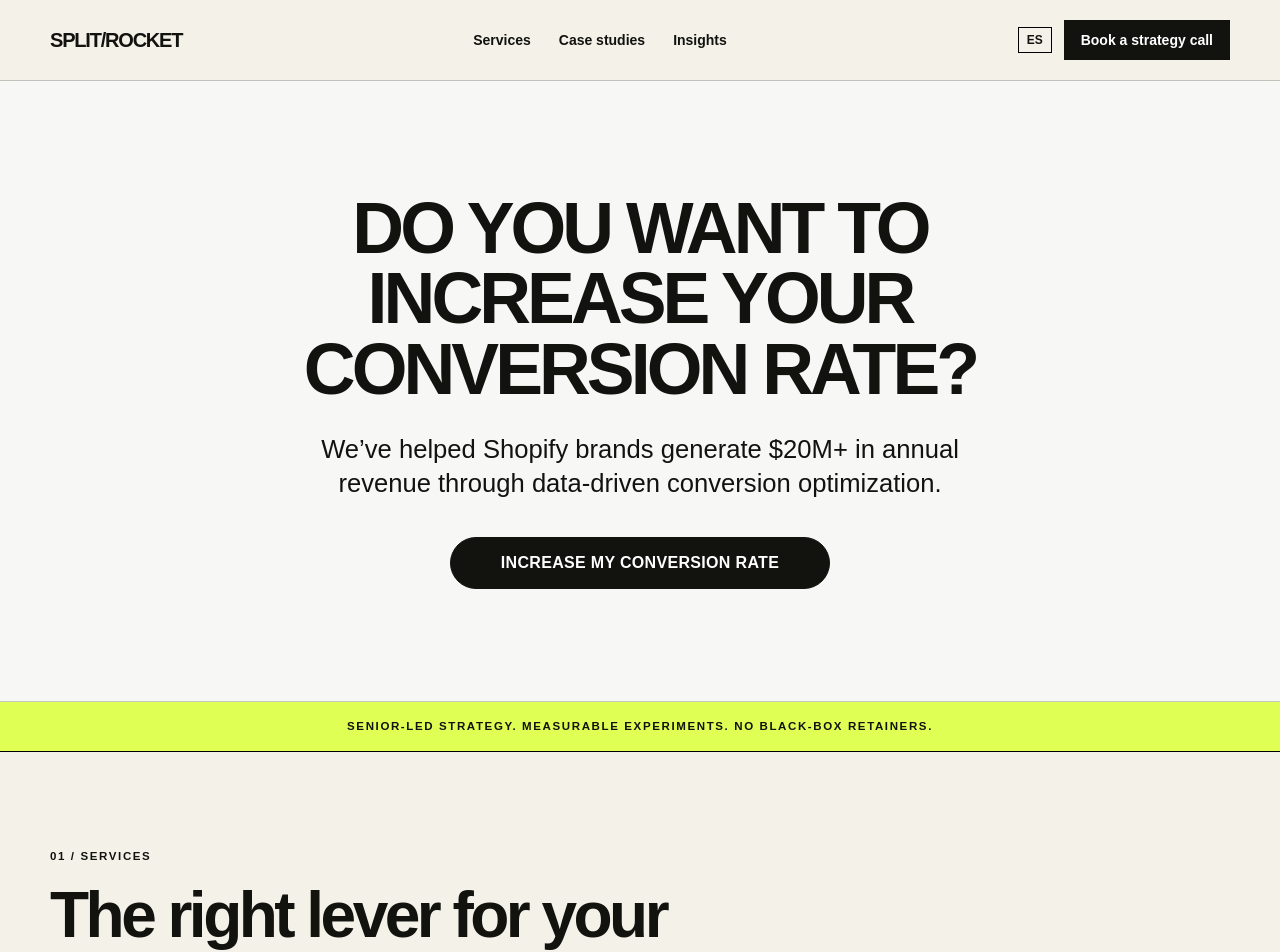
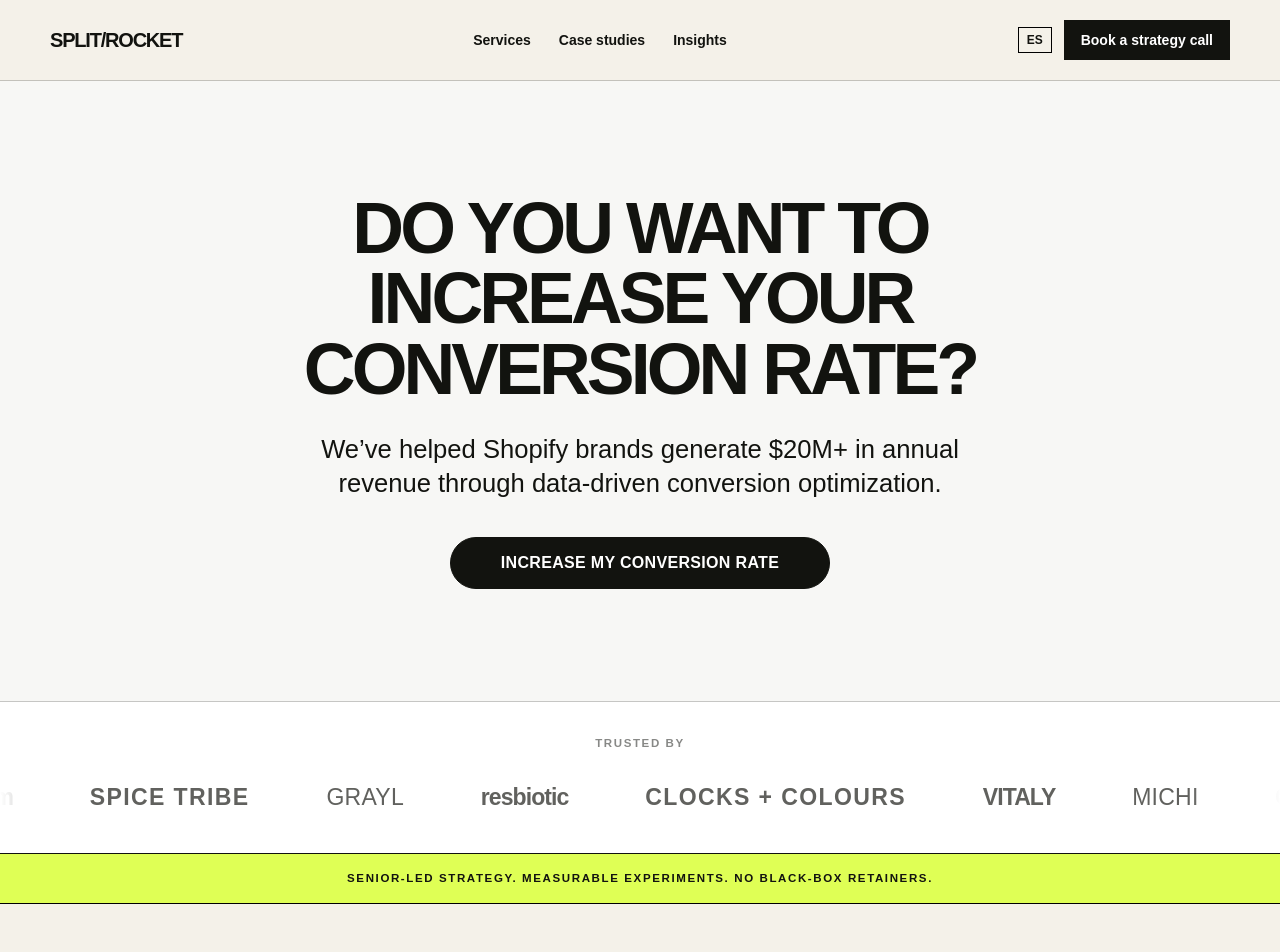
Before and after one commit to dexterdasilva/split-rocket, a Next.js app: page /en in a window 1280 px wide. Shown: the top 952 px of the page. Built offline with nearby package versions, Linux system fonts and the light colour scheme; no server answers.

Commit message:
Add trusted client marquee

```diff
--- a/app/[locale]/page.tsx
+++ b/app/[locale]/page.tsx
@@ -6,10 +6,12 @@
 import { TrackedLink } from "@/components/site";
 
 export async function generateMetadata({ params }: { params: Promise<{ locale:string }> }) { const { locale } = await params; if (!isLocale(locale)) return {}; const c=siteCopy[locale]; return localizedMetadata(locale,"",c.hero.title,c.hero.body); }
+const clientNames = ["Bésame Cosmetics", "Bushbalm", "Spice Tribe", "GRAYL", "resbiotic", "Clocks + Colours", "VITALY", "MICHI", "Cienfuegos", "Voncelle"];
 export default async function Home({ params }: { params:Promise<{locale:string}> }) {
   const { locale }=await params; if(!isLocale(locale)) notFound(); const c=siteCopy[locale], l=labels[locale];
   return <>
     <section className="hero-simple border-b border-black/20"><div className="wrap flex flex-col items-center text-center"><h1 className="hero-title max-w-4xl">{c.hero.title}</h1><p className="hero-copy mt-7 max-w-3xl">{c.hero.body}</p><TrackedLink className="button hero-button mt-9" href={`/${locale}/contact`}>{c.hero.cta}</TrackedLink></div></section>
+    <section className="logo-cloud" aria-label={locale === "en" ? "Brands that trust Split Rocket" : "Marcas que confían en Split Rocket"}><p className="eyebrow logo-cloud-label">{locale === "en" ? "Trusted by" : "Marcas que confían en nosotros"}</p><div className="logo-marquee"><div className="logo-track">{[0,1].map(group=><div className="logo-group" aria-hidden={group === 1} key={group}>{clientNames.map(name=><span className="client-wordmark" key={name}>{name}</span>)}</div>)}</div></div></section>
     <div className="bg-[#dfff55] py-4 border-b border-black"><p className="wrap eyebrow text-center">{c.proof}</p></div>
     <section className="py-24"><div className="wrap"><p className="eyebrow mb-5">01 / {l.services}</p><h2 className="headline max-w-3xl">{c.servicesTitle}</h2><div className="grid md:grid-cols-3 mt-14">{services[locale].map((s,i)=><Link key={s.slug} href={`/${locale}/services/${s.slug}`} className="card"><span className="eyebrow opacity-50">0{i+1}</span><h3 className="text-3xl font-black tracking-tight mt-10">{s.name}</h3><p className="mt-4 leading-relaxed">{s.short}</p><p className="eyebrow mt-10 text-[#3157ff]">{s.eligibility}</p></Link>)}</div></div></section>
     <section className="bg-[#12130f] text-white py-24"><div className="wrap"><p className="eyebrow text-[#dfff55] mb-5">02 / Process</p><h2 className="headline max-w-3xl">{c.processTitle}</h2><div className="grid md:grid-cols-4 mt-16 border-t border-white/30">{c.process.map(([n,title,body])=><div className="pt-6 md:pr-8" key={n}><span className="eyebrow text-[#dfff55]">{n}</span><h3 className="text-2xl font-bold mt-8">{title}</h3><p className="mt-3 text-white/60 leading-relaxed">{body}</p></div>)}</div></div></section>
--- a/app/globals.css
+++ b/app/globals.css
@@ -15,6 +15,15 @@
 .hero-copy { font-size:clamp(1.2rem,2vw,1.7rem); line-height:1.35; text-wrap:balance; }
 .hero-button { min-width:min(100%,380px); min-height:58px; border-radius:999px; background:var(--blue); border-color:var(--blue); text-transform:uppercase; letter-spacing:.02em; }
 .hero-button:hover { background:var(--ink); border-color:var(--ink); }
+.logo-cloud { padding:2.1rem 0 2.4rem; overflow:hidden; background:white; border-bottom:1px solid var(--ink); }
+.logo-cloud-label { text-align:center; margin-bottom:1.7rem; opacity:.5; }
+.logo-marquee { display:flex; overflow:hidden; mask-image:linear-gradient(90deg,transparent,#000 7%,#000 93%,transparent); }
+.logo-track { display:flex; width:max-content; animation:logo-scroll 32s linear infinite; }
+.logo-group { display:flex; align-items:center; gap:clamp(3rem,6vw,6.5rem); padding-right:clamp(3rem,6vw,6.5rem); }
+.client-wordmark { display:block; white-space:nowrap; color:#242520; font-size:clamp(1.05rem,1.8vw,1.55rem); font-weight:800; letter-spacing:-.04em; opacity:.72; }
+.client-wordmark:nth-child(3n) { letter-spacing:.06em; text-transform:uppercase; }
+.client-wordmark:nth-child(4n) { font-weight:500; letter-spacing:.01em; }
+@keyframes logo-scroll { to { transform:translateX(-50%); } }
 .button { display:inline-flex; align-items:center; justify-content:center; min-height:52px; padding:0 1.25rem; border:1px solid var(--ink); background:var(--ink); color:white; font-weight:700; transition:.2s ease; }
 .button:hover { background:var(--blue); border-color:var(--blue); transform:translateY(-2px); }
 .button.light { background:var(--acid); color:var(--ink); }
@@ -29,5 +38,5 @@
 .field label { font-size:.78rem; text-transform:uppercase; font-weight:800; letter-spacing:.08em; }
 .field input,.field select,.field textarea { width:100%; border:1px solid var(--ink); background:white; padding:.85rem; border-radius:0; }
 .field input:focus,.field select:focus,.field textarea:focus { outline:3px solid var(--acid); outline-offset:1px; }
-@media (prefers-reduced-motion: reduce) { *,*::before,*::after { scroll-behavior:auto!important; transition:none!important; animation:none!important; } }
+@media (prefers-reduced-motion: reduce) { *,*::before,*::after { scroll-behavior:auto!important; transition:none!important; animation:none!important; } .logo-marquee { overflow-x:auto; mask-image:none; } .logo-group[aria-hidden="true"] { display:none; } }
 @media (max-width:700px) { .wrap { width:min(100% - 24px,1180px); } .display { font-size:3.5rem; } }
```
